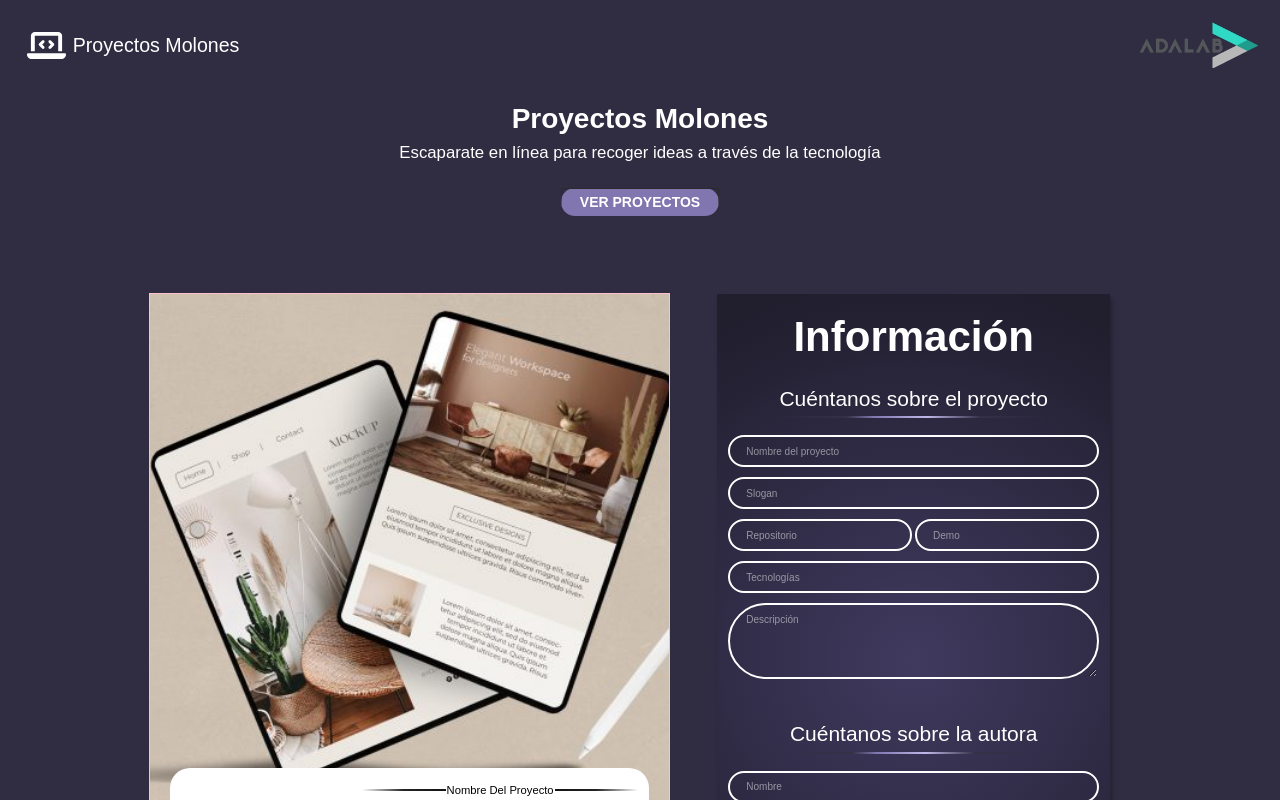
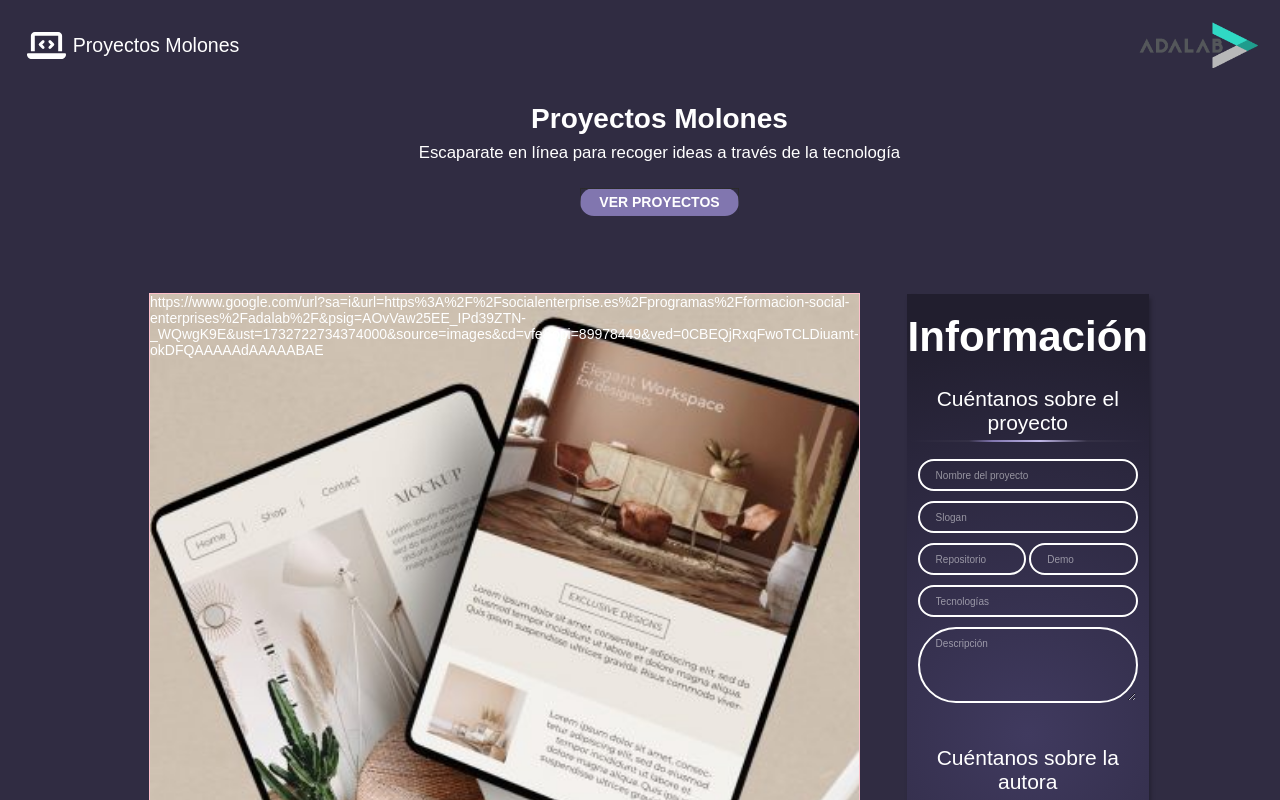
Before and after one commit to Tania-nad/project-promo-a-module-3-team-3, a React (Vite) app: page / in a window 1280 px wide. Shown: the top 800 px of the page. Built offline with nearby package versions, Linux system fonts and the light colour scheme.

Commit message:
get url for server

```diff
--- a/src/components/App.jsx
+++ b/src/components/App.jsx
@@ -6,6 +6,13 @@ import Form from "./Form";
 import Footer from "./Footer";
 import { useState } from "react";
 
+/*
+  Cuando la usuaria haga click en guardar proyecto,
+    realizamos la petición al servidor para enviarle toda la info del formulario
+      recogemos la url que nos devuelve el servidor
+      pintamos esa url en la página web
+
+*/
 function App() {
   //const [name, setName] = useState("Nombre del proyecto");
   //const [slogan, setSlogan] = useState("Slogan");
@@ -20,8 +27,10 @@ function App() {
     desc: "Descripción del proyecto",
     autor: "Nombre de la autora",
     job: "Trabajo de la autora",
-    image: "",
-    photo: "",
+    image:
+      "https://www.google.com/url?sa=i&url=https%3A%2F%2Fsocialenterprise.es%2Fprogramas%2Fformacion-social-enterprises%2Fadalab%2F&psig=AOvVaw25EE_IPd39ZTN-_WQwgK9E&ust=1732722734374000&source=images&cd=vfe&opi=89978449&ved=0CBEQjRxqFwoTCLDiuamt-okDFQAAAAAdAAAAABAE",
+    photo:
+      "https://www.google.com/url?sa=i&url=https%3A%2F%2Fsocialenterprise.es%2Fprogramas%2Fformacion-social-enterprises%2Fadalab%2F&psig=AOvVaw25EE_IPd39ZTN-_WQwgK9E&ust=1732722734374000&source=images&cd=vfe&opi=89978449&ved=0CBEQjRxqFwoTCLDiuamt-okDFQAAAAAdAAAAABAE",
   });
 
   const handleNameProject = (nameProject) => {
@@ -42,11 +51,27 @@ function App() {
   const handleDescProject = (descProject) => {
     setProject({ ...project, desc: descProject });
   };
-  const handleDemoProject= (demoProject) => {
+  const handleDemoProject = (demoProject) => {
     setProject({ ...project, demo: demoProject });
   };
   const handleRepoProject = (RepoProject) => {
     setProject({ ...project, repo: RepoProject });
+  };
+  const handleSubmitForm = () => {
+    fetch("https://dev.adalab.es/api/projectCard", {
+      method: "POST",
+      body: JSON.stringify(project),
+      headers: {
+        "Content-type": "application/json",
+      },
+    }).then((data) => {
+      console.log(data);
+      setProject(data);
+      //pintar en el html la url que devuelve el servidor
+    });
+  };
+  const handlePhoto = (ImageProject) => {
+    setProject({ ...project, image: ImageProject });
   };
 
   return (
@@ -64,7 +89,7 @@ function App() {
             descProjectUser={project.desc}
             demoProjectUser={project.demo}
             repoProjectUser={project.repo}
-
+            imageProjectUser={project.image}
           />
           <Form
             onChangeInput={handleNameProject}
@@ -75,6 +100,8 @@ function App() {
             onChangeDesc={handleDescProject}
             onChangeDemo={handleDemoProject}
             onChangeRepo={handleRepoProject}
+            onSubmitForm={handleSubmitForm}
+            onSubmitImage={handlePhoto}
           />
         </main>
 
--- a/src/components/Form.jsx
+++ b/src/components/Form.jsx
@@ -19,11 +19,18 @@ function Form(props) {
   const handleChangeDesc = (event) => {
     props.onChangeDesc(event.target.value);
   };
-   const handleChangeRepo = (event) => {
+  const handleChangeRepo = (event) => {
     props.onChangeRepo(event.target.value);
   };
-   const handleChangeDemo = (event) => {
+  const handleChangeDemo = (event) => {
     props.onChangeDemo(event.target.value);
+  };
+  const handleSubmit = (ev) => {
+    ev.preventDefault();
+    props.onSubmitForm();
+  };
+  const handleClickImage = () => {
+    props.onSubmitImage();
   };
   return (
     <form className="addForm">
@@ -54,7 +61,6 @@ function Form(props) {
             name="repo"
             id="repo"
             placeholder="Repositorio"
-
           />
           <input
             className="addForm__input"
@@ -114,6 +120,7 @@ function Form(props) {
           type="file"
           name="image"
           id="image"
+          onClick={handleClickImage}
         />
         <label htmlFor="photo" className="button">
           Subir foto de la autora
@@ -124,7 +131,9 @@ function Form(props) {
           name="photo"
           id="photo"
         />
-        <button className="button--large">Guardar proyecto</button>
+        <button className="button--large" onClick={handleSubmit}>
+          Guardar proyecto
+        </button>
       </fieldset>
     </form>
   );
--- a/src/components/Preview.jsx
+++ b/src/components/Preview.jsx
@@ -3,7 +3,7 @@ import PropTypes from "prop-types";
 const Preview = (props) => {
   return (
     <section className="preview">
-      <div className="projectImage"></div>
+      <div className="projectImage">{props.imageProjectUser}</div>
       <article className="card">
         <h2 className="card__projectTitle">
           <span className="card__projectTitle--text">
```
Also changed, not shown: src/images/6709_logo-adalab.png (added), src/images/banner-siete-pasos-gestion-proyectos.avif (added).
